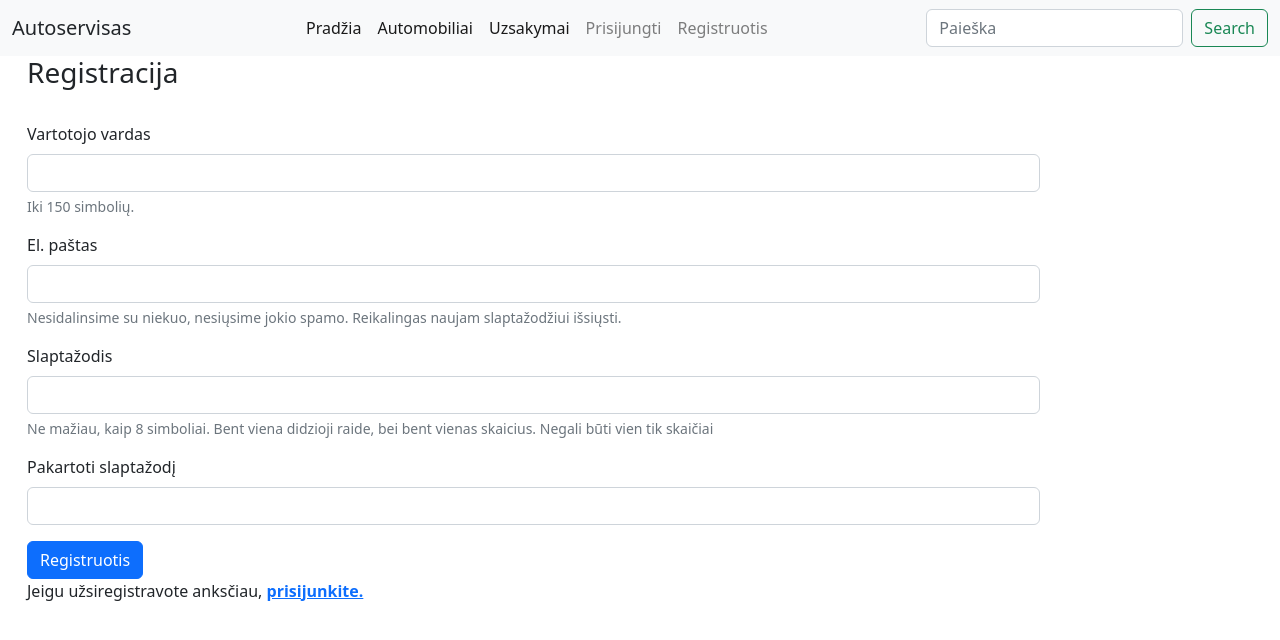
After one commit to Sauliukaser/autoservisas, a Django app: page /autoservice/register/ in a window 1280 px wide. The commit adds this page. Shown: the top 640 px of the page. Run offline with Django 4.2, Linux system fonts and the light colour scheme; some libraries are stand-ins or nearby versions.

Commit message:
padarytos D9 uzduotys (registracija, komentarai) bei pridetas regex slaptazodzio patikrinimo sablonas(simple)

```diff
--- a/autoservice/admin.py
+++ b/autoservice/admin.py
@@ -1,5 +1,5 @@
 from django.contrib import admin
-from .models import Paslaugos, UzsakymoEilute, Uzsakymas, Automobilis, AutomobiliuModeliai
+from .models import Paslaugos, UzsakymoEilute, Uzsakymas, Automobilis, AutomobiliuModeliai, UzsakymasReview
 
 class AutomobilisAdmin(admin.ModelAdmin):
     list_display = ("id", "cliet", "car_model_id", "number_plate","vin_code")
@@ -15,6 +15,8 @@ class UzsakymasInstanceInline(admin.TabularInline):
 class UzsakymasAdmin(admin.ModelAdmin):
     list_display = ("car_id", "date", "customer", "due_back")
     inlines = [UzsakymasInstanceInline]
+class UzsakymasReviewAdmin(admin.ModelAdmin):
+    list_display = ('uzsakymas', 'date_created', 'reviewer', 'content')
 
 # Register your models here.
 admin.site.register(Paslaugos,PaslaugosAdmin)
@@ -22,3 +24,4 @@ admin.site.register(UzsakymoEilute)
 admin.site.register(Uzsakymas,UzsakymasAdmin)
 admin.site.register(Automobilis,AutomobilisAdmin)
 admin.site.register(AutomobiliuModeliai)
+admin.site.register(UzsakymasReview, UzsakymasReviewAdmin)
--- a/autoservice/urls.py
+++ b/autoservice/urls.py
@@ -9,6 +9,7 @@ urlpatterns = [
     path('uzsakymai/', views.UzsakymasListView.as_view(), name='uzsakymai'),
     path('uzsakymai/<int:pk>', views.UzsakymasDetailView.as_view(), name='uzsakymas_detail'),
     path('search/', views.search, name='search'),
-    path('manouzsakymai/', views.UzsakymaiByCustomerListView.as_view(), name='customer_order')
+    path('manouzsakymai/', views.UzsakymaiByCustomerListView.as_view(), name='customer_order'),
+    path('register/', views.register, name='register'),
 
 ]
--- a/autoservice/views.py
+++ b/autoservice/views.py
@@ -1,9 +1,15 @@
-from django.shortcuts import render, get_object_or_404
+from django.shortcuts import render, get_object_or_404, redirect, reverse
 from .models import Paslaugos, Automobilis, Uzsakymas, AutomobiliuModeliai
+from .forms import UzsakymasReviewForm
 from django.views import generic
 from django.core.paginator import Paginator
 from django.db.models import Q
 from django.contrib.auth.mixins import LoginRequiredMixin
+from django.contrib.auth.forms import User
+from django.views.decorators.csrf import csrf_protect
+from django.contrib import messages
+from django.views.generic.edit import FormMixin
+import re
 
 """paslaugų kiekis, atliktų užsakymų kiekis, automobilių kiekis"""
 def index(request):
@@ -56,9 +62,31 @@ class UzsakymasListView(generic.ListView):
     paginate_by = 2
     template_name = 'uzsakymas_list.html'
 
-class UzsakymasDetailView(generic.DetailView):
+class UzsakymasDetailView(FormMixin,generic.DetailView):
     model = Uzsakymas
     template_name = 'uzsakymas_detail.html'
+    form_class = UzsakymasReviewForm
+
+    # nurodome, kur atsidursime komentaro sėkmės atveju.
+    def get_success_url(self):
+        return reverse('uzsakymas_detail', kwargs={'pk': self.object.id})
+
+    # standartinis post metodo perrašymas, naudojant FormMixin, galite kopijuoti tiesiai į savo projektą.
+    def post(self, request, *args, **kwargs):
+        self.object = self.get_object()
+        form = self.get_form()
+        if form.is_valid():
+            return self.form_valid(form)
+        else:
+            return self.form_invalid(form)
+
+    # štai čia nurodome, kad knyga bus būtent ta, po kuria komentuojame, o vartotojas bus tas, kuris yra prisijungęs.
+    def form_valid(self, form):
+        form.instance.uzsakymas = self.object
+        form.instance.reviewer = self.request.user
+        form.save()
+        return super(UzsakymasDetailView, self).form_valid(form)
+
 
 class UzsakymaiByCustomerListView(LoginRequiredMixin,generic.ListView):
     model = Uzsakymas
@@ -67,3 +95,49 @@ class UzsakymaiByCustomerListView(LoginRequiredMixin,generic.ListView):
 
     def get_queryset(self):
         return Uzsakymas.objects.filter(customer=self.request.user)
+
+
+@csrf_protect
+def register(request):
+    if request.method == "POST":
+        # pasiimame reikšmes iš registracijos formos
+        username = request.POST['username']
+        email = request.POST['email']
+        password = request.POST['password']
+        password2 = request.POST['password2']
+
+        def validate_password(password):
+            if len(password) < 8:
+                return False
+            if not re.search("[a-z]", password):
+                return False
+            if not re.search("[A-Z]", password):
+                return False
+            if not re.search("[0-9]", password):
+                return False
+            return True
+
+            # tikriname, ar sutampa slaptažodžiai
+        if validate_password(password) == True:
+            if password == password2:
+                # tikriname, ar neužimtas username
+                if User.objects.filter(username=username).exists():
+                    messages.error(request, f'Vartotojo vardas {username} užimtas!')
+                    return redirect('register')
+                else:
+                    # tikriname, ar nėra tokio pat email
+                    if User.objects.filter(email=email).exists():
+                        messages.error(request, f'Vartotojas su el. paštu {email} jau užregistruotas!')
+                        return redirect('register')
+                    else:
+                        # jeigu viskas tvarkoje, sukuriame naują vartotoją
+                        User.objects.create_user(username=username, email=email, password=password)
+                        messages.info(request, f'Vartotojas {username} užregistruotas!')
+                        return redirect('login')
+            else:
+                messages.error(request, 'Slaptažodžiai nesutampa!')
+                return redirect('register')
+        else:
+            messages.error(request, 'Slaptažodis turi but 8 simboliu, bent viena didzioji raide ir bent vienas skaicius !')
+            return redirect('register')
+    return render(request, 'register.html')
--- a/templates/base.html
+++ b/templates/base.html
@@ -25,10 +25,10 @@
               </svg>
         {{ user.get_username }}</a></li>
           <li class="nav-item"><a class="nav-link" href="{% url 'customer_order' %}">Mano uzsakymai</a></li>
-          <li class="nav-item"><a class="nav-link" href="{% url 'logout'%}">Atsijungti</a></li>
+          <li class="nav-item"><a class="nav-link" href="{% url 'logout' %}">Atsijungti</a></li>
         {% else %}
-          <li class="nav-item"><a class="nav-link" href="{% url 'login'%}?next={{request.path}}">Prisijungti</a></li>
-          <li class="nav-item"><a class="nav-link" href="#">Registruotis</a></li>
+          <li class="nav-item"><a class="nav-link" href="{% url 'login' %}?next={{request.path}}">Prisijungti</a></li>
+          <li class="nav-item"><a class="nav-link" href="{% url 'register' %}">Registruotis</a></li>
         {% endif %}
         </ul>
         <form class="form-inline my-2 my-lg-0" action="{% url 'search' %}" method="get">
@@ -41,5 +41,12 @@
         {% block content %}
         {% endblock %}
       </div>
+{% if messages %}
+    {% for message in messages %}
+        <div class="alert alert-{% if message.tags == 'error' %}danger{% elif message.tags == 'info' %}success{% endif %}" role="alert">
+                {{ message }}
+        </div>
+    {% endfor %}
+{% endif %}
 </body>
 </html>
--- /dev/null
+++ b/templates/register.html
@@ -0,0 +1,35 @@
+{% extends "base.html" %}
+
+{% block content %}
+
+    <div class="container register">
+        <h3>Registracija</h3><br/>
+        <form method="post">
+            {% csrf_token %}
+            <div class="form-group">
+                <label for="username">Vartotojo vardas</label>
+                <input name="username" type="text" class="form-control" id="username" aria-describedby="usernameHelp">
+                <small id="usernameHelp" class="form-text text-muted">Iki 150 simbolių.</small>
+            </div>
+            <div class="form-group">
+                <label for="exampleInputEmail1">El. paštas</label>
+                <input name="email" type="email" class="form-control" id="exampleInputEmail1" aria-describedby="emailHelp">
+                <small id="emailHelp" class="form-text text-muted">Nesidalinsime su niekuo, nesiųsime jokio spamo.
+                    Reikalingas naujam slaptažodžiui išsiųsti. </small>
+            </div>
+            <div class="form-group">
+                <label for="password">Slaptažodis</label>
+                <input name="password" type="password" class="form-control" id="password" aria-describedby="pwdHelp">
+                <small id="pwdHelp" class="form-text text-muted">Ne mažiau, kaip 8 simboliai. Bent viena didzioji raide, bei bent vienas skaicius. Negali būti vien tik
+                    skaičiai</small>
+            </div>
+            <div class="form-group">
+                <label for="password2">Pakartoti slaptažodį</label>
+                <input name="password2" type="password" class="form-control" id="password2" aria-describedby="pwd2Help">
+            </div>
+            <button type="submit" class="btn btn-primary register-button">Registruotis</button>
+        </form>
+        <p>Jeigu užsiregistravote anksčiau, <a href="/login"><strong>prisijunkite.</strong></a></p>
+    </div>
+
+{% endblock %}
```
Also changed, not shown: autoservice/forms.py (added, +8 -0 lines), autoservice/models.py (+12 -0 lines), templates/uzsakymas_detail.html (+25 -0 lines), autoservice/migrations/0017_uzsakymas_customer.py (added), autoservice/migrations/0018_uzsakymas_due_back.py (added), autoservice/migrations/0019_automobilis_komentaras.py (added), autoservice/migrations/0020_alter_automobilis_cover.py (added), autoservice/migrations/0021_uzsakymasreview.py (added), db.sqlite3.
